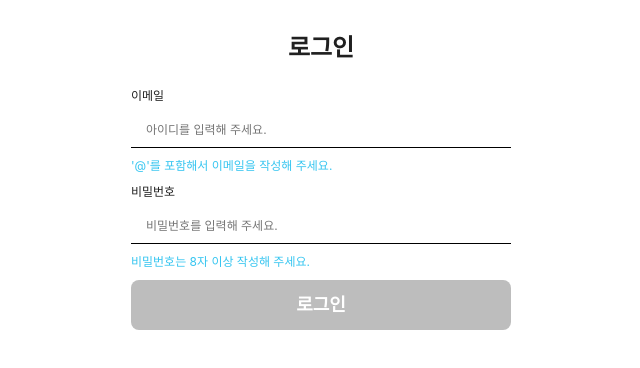
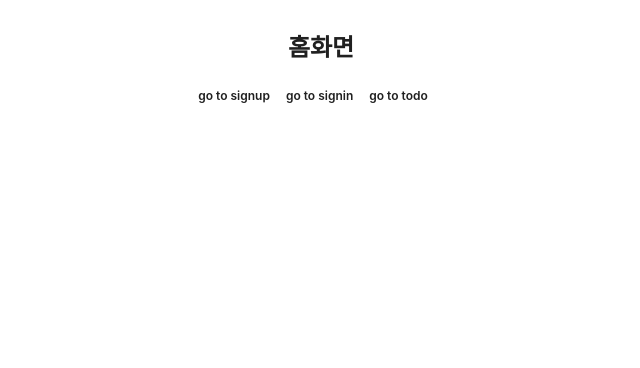
Before and after one commit to ssori0421/wanted-pre-onboarding-frontend, a React (Create React App) app: page / in a window 1280 px wide. Shown: the top 368 px of the page, without its empty margins (319-959 px from the left). Built offline with nearby package versions, Linux system fonts and the light colour scheme.

Commit message:
Home 페이지 추가

```diff
--- a/src/App.js
+++ b/src/App.js
@@ -2,14 +2,15 @@ import { Routes, Route } from 'react-router-dom';
 import SignUp from './page/SignUp';
 import SignIn from './page/SignIn';
 import ToDo from './page/ToDo';
+import Home from './page/Home';
 
 function App() {
   return (
     <Routes>
+      <Route path='/' element={<Home />} />
       <Route path='signup' element={<SignUp />} />
       <Route path='signin' element={<SignIn />} />
       <Route path='todo' element={<ToDo />} />
-      <Route path='*' element={<SignIn />} />
     </Routes>
   );
 }
--- /dev/null
+++ b/src/page/Home.jsx
@@ -0,0 +1,33 @@
+import React from 'react';
+import styled from 'styled-components';
+import PageLayout from '../components/PageLayout';
+import { Link } from 'react-router-dom';
+
+const Home = () => {
+  return (
+    <PageLayout title={'홈화면'}>
+      <StUl>
+        <li>
+          <Link to='/signup'>go to signup</Link>
+        </li>
+        <li>
+          <Link to='/signin'>go to signin</Link>
+        </li>
+        <li>
+          <Link to='/todo'>go to todo</Link>
+        </li>
+      </StUl>
+    </PageLayout>
+  );
+};
+
+export default Home;
+
+const StUl = styled.ul`
+  display: flex;
+  margin-bottom: 24px;
+  li {
+    font-weight: 600;
+    margin-right: 16px;
+  }
+`;
```
